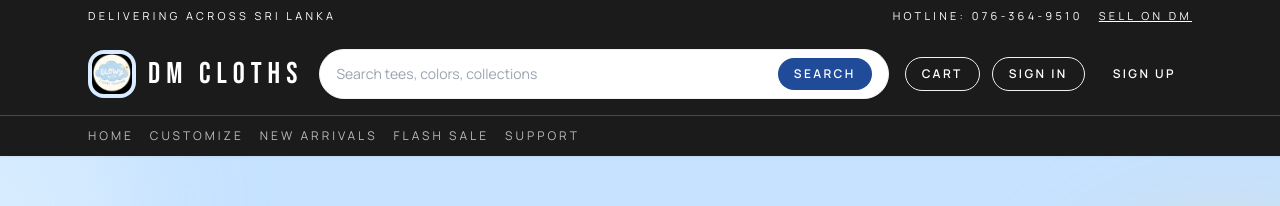
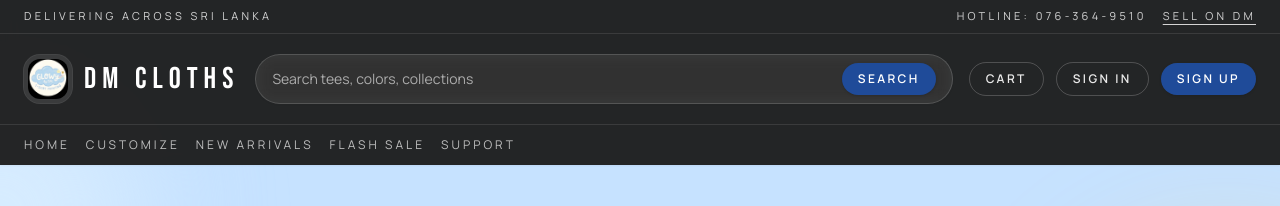
Before and after one commit to Madure608/DM-cloths, a React (Vite) app in the folder frontend/: page /customize in a window 1280 px wide. Shown: the top 206 px of the page. Built offline with nearby package versions, Linux system fonts and the light colour scheme; no server answers.

Commit message:
feat: enhance header and navigation styles for improved user experience

```diff
--- a/frontend/src/components/SiteLayout.jsx
+++ b/frontend/src/components/SiteLayout.jsx
@@ -21,23 +21,23 @@ const SiteLayout = () => {
 
   return (
     <div className="min-h-screen bg-mist text-ink">
-      <header className="sticky top-0 z-30 shadow-sm">
-        <div className="bg-ink text-white">
-          <div className="mx-auto flex w-full max-w-6xl flex-wrap items-center justify-between gap-3 px-6 py-2 text-[11px] uppercase tracking-[0.3em]">
+      <header className="sticky top-0 z-30 bg-ink/95 text-white shadow-sm backdrop-blur">
+        <div className="border-b border-white/10">
+          <div className="mx-auto flex w-full max-w-7xl flex-wrap items-center justify-between gap-3 px-6 py-2 text-[11px] uppercase tracking-[0.3em] text-white/80">
             <span>Delivering across Sri Lanka</span>
             <div className="flex flex-wrap items-center gap-4">
               <span>Hotline: 076-364-9510</span>
-              <Link to="/admin/login" className="underline">
+              <Link to="/admin/login" className="underline underline-offset-4">
                 Sell on DM
               </Link>
             </div>
           </div>
         </div>
 
-        <div className="bg-ink text-white">
-          <div className="mx-auto flex w-full max-w-6xl flex-wrap items-center gap-4 px-6 py-4">
+        <div>
+          <div className="mx-auto flex w-full max-w-7xl flex-wrap items-center gap-4 px-6 py-4 md:py-5">
             <Link to="/" className="flex items-center gap-3">
-              <span className="relative grid h-12 w-12 place-items-center rounded-2xl bg-brandOrangeSoft">
+              <span className="relative grid h-12 w-12 place-items-center rounded-2xl bg-white/10 ring-1 ring-white/15">
                 <img
                   src={logo}
                   alt="DM Cloths"
@@ -49,14 +49,14 @@ const SiteLayout = () => {
               </span>
             </Link>
 
-            <div className="flex min-w-[220px] flex-1 items-center gap-3 rounded-full border border-borderSoft bg-white px-4 py-2 shadow-sm">
+            <div className="flex min-w-[220px] flex-1 items-center gap-3 rounded-full border border-white/15 bg-white/10 px-4 py-2 shadow-sm backdrop-blur">
               <input
-                className="w-full border-none bg-transparent text-sm outline-none"
+                className="w-full border-none bg-transparent text-sm text-white placeholder:text-white/60 outline-none"
                 placeholder="Search tees, colors, collections"
               />
               <button
                 type="button"
-                className="rounded-full bg-brandBlue px-4 py-2 text-xs font-semibold uppercase tracking-[0.2em] text-white"
+                className="rounded-full bg-brandBlue px-4 py-2 text-xs font-semibold uppercase tracking-[0.2em] text-white shadow"
               >
                 Search
               </button>
@@ -65,7 +65,7 @@ const SiteLayout = () => {
             <div className="flex flex-wrap items-center gap-3">
               <Link
                 to="/cart"
-                className="rounded-full border border-borderSoft px-4 py-2 text-xs font-semibold uppercase tracking-[0.2em]"
+                className="rounded-full border border-white/20 px-4 py-2 text-xs font-semibold uppercase tracking-[0.2em] text-white/90 hover:text-white"
               >
                 Cart
               </Link>
@@ -73,13 +73,13 @@ const SiteLayout = () => {
                 <>
                   <Link
                     to="/account"
-                    className="rounded-full border border-borderSoft px-4 py-2 text-xs font-semibold uppercase tracking-[0.2em]"
+                    className="rounded-full border border-white/20 px-4 py-2 text-xs font-semibold uppercase tracking-[0.2em] text-white/90 hover:text-white"
                   >
                     My Account
                   </Link>
                   <button
                     type="button"
-                    className="rounded-full bg-ink px-4 py-2 text-xs font-semibold uppercase tracking-[0.2em] text-white"
+                    className="rounded-full bg-white/10 px-4 py-2 text-xs font-semibold uppercase tracking-[0.2em] text-white hover:bg-white/15"
                     onClick={handleLogout}
                   >
                     Sign out
@@ -89,13 +89,13 @@ const SiteLayout = () => {
                 <>
                   <Link
                     to="/login"
-                    className="rounded-full border border-borderSoft px-4 py-2 text-xs font-semibold uppercase tracking-[0.2em]"
+                    className="rounded-full border border-white/20 px-4 py-2 text-xs font-semibold uppercase tracking-[0.2em] text-white/90 hover:text-white"
                   >
                     Sign in
                   </Link>
                   <Link
                     to="/signup"
-                    className="rounded-full bg-ink px-4 py-2 text-xs font-semibold uppercase tracking-[0.2em] text-white"
+                    className="rounded-full bg-brandBlue px-4 py-2 text-xs font-semibold uppercase tracking-[0.2em] text-white shadow"
                   >
                     Sign up
                   </Link>
@@ -104,13 +104,23 @@ const SiteLayout = () => {
             </div>
           </div>
 
-          <div className="border-t border-white/20">
-            <div className="mx-auto flex w-full max-w-6xl flex-wrap items-center gap-4 px-6 py-3 text-xs uppercase tracking-[0.25em] text-white/70">
-              <Link to="/">Home</Link>
-              <Link to="/customize">Customize</Link>
-              <a href="/#collection">New arrivals</a>
-              <a href="/#flash">Flash sale</a>
-              <a href="/#faq">Support</a>
+          <div className="border-t border-white/10">
+            <div className="mx-auto flex w-full max-w-7xl flex-wrap items-center gap-4 px-6 py-3 text-xs uppercase tracking-[0.25em] text-white/70">
+              <Link to="/" className="hover:text-white">
+                Home
+              </Link>
+              <Link to="/customize" className="hover:text-white">
+                Customize
+              </Link>
+              <a href="/#collection" className="hover:text-white">
+                New arrivals
+              </a>
+              <a href="/#flash" className="hover:text-white">
+                Flash sale
+              </a>
+              <a href="/#faq" className="hover:text-white">
+                Support
+              </a>
             </div>
           </div>
         </div>
```
